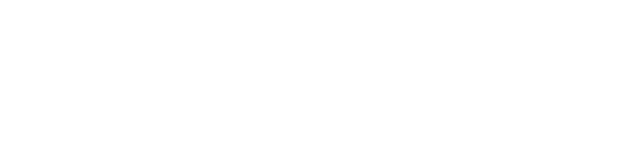
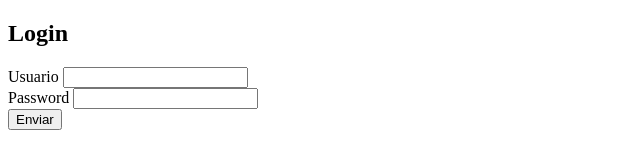
Before and after one commit to joel10r/57.-Formulario-Login-con-HTML-y-CSS, a plain HTML site: page index.html in a window 1280 px wide. Shown: the whole page, without its empty margins (0-640 px from the left). Drawn offline with Linux system fonts and the light colour scheme.

Commit message:
Creación de Formulario

```diff
--- a/index.html
+++ b/index.html
@@ -8,6 +8,21 @@
     <link href="/css/estilos.css" rel="stylesheet"/>
 </head>
 <body>
-
+    <div class="contenedor">
+        <h2>Login</h2>
+        <form id="forma" name="forma" method="POST">
+            <div class="elemento">
+                <label for="usuario">Usuario</label>
+                <input type="text" id="usuario" name="usuario" required/>
+            </div>
+            <div class="elemento">
+                <label for="password">Password</label>
+                <input type="password" id="password" name="password" required/>
+            </div>
+            <div class="elemento">
+                <input type="submit" value="Enviar">
+            </div>
+        </form>
+    </div>
 </body>
 </html>
```
